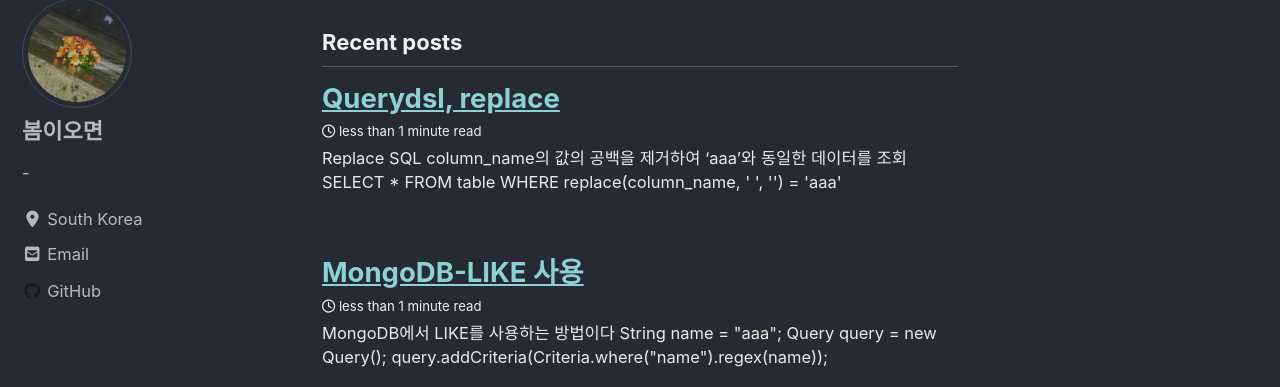
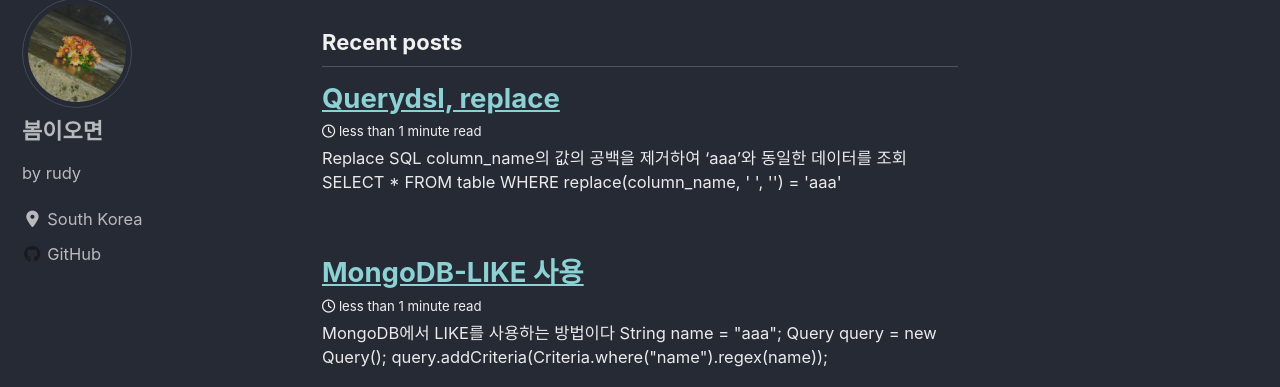
Before and after one commit to springcome/springcome.github.io, a Jekyll site: the page built from index.html, in a window 1280 px wide. Shown: the part 123-510 px from the top of the page. Built offline with Jekyll 4.4.1, drawn with Linux system fonts in a browser that asks for light colours; cached includes are drawn as plain includes; nearby versions of some CDN libraries; the list of posts is cut into pages by our own code.

Commit message:
update config

```diff
--- a/_config.yml
+++ b/_config.yml
@@ -109,13 +109,13 @@ analytics:
 author:
   name             : "봄이오면"
   avatar           : "/assets/images/ioi.jpg" # path of avatar image, e.g. "/assets/images/bio-photo.jpg"
-  bio              : "-"
+  bio              : "by rudy"
   location         : "South Korea"
   email            :
   links:
     - label: "Email"
       icon: "fas fa-fw fa-envelope-square"
-      url: mailto:fun.deviation@gmail.com
+      # url: mailto:fun.deviation@gmail.com
     - label: "Website"
       icon: "fas fa-fw fa-link"
       # url: "https://your-website.com"
```
